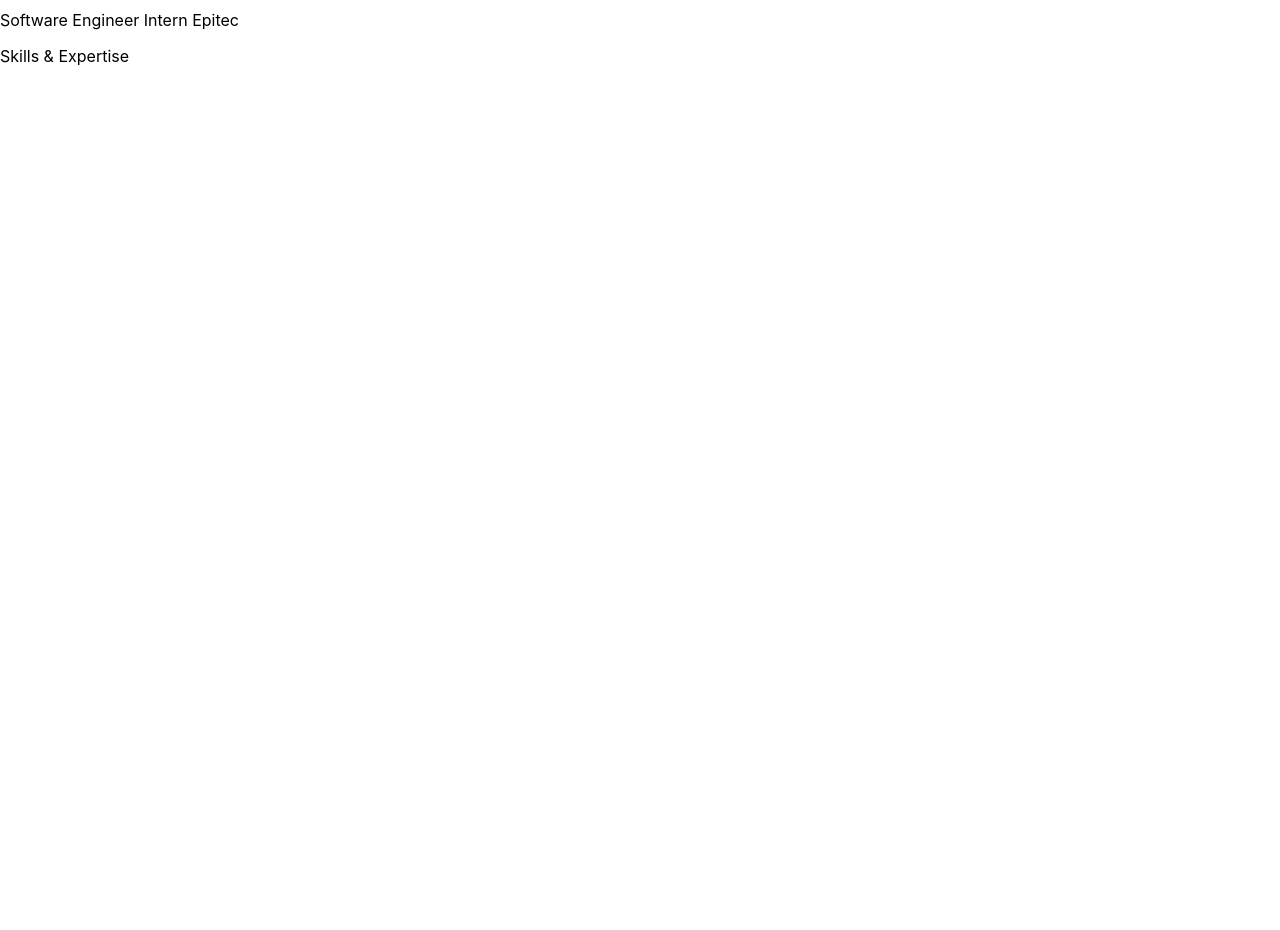
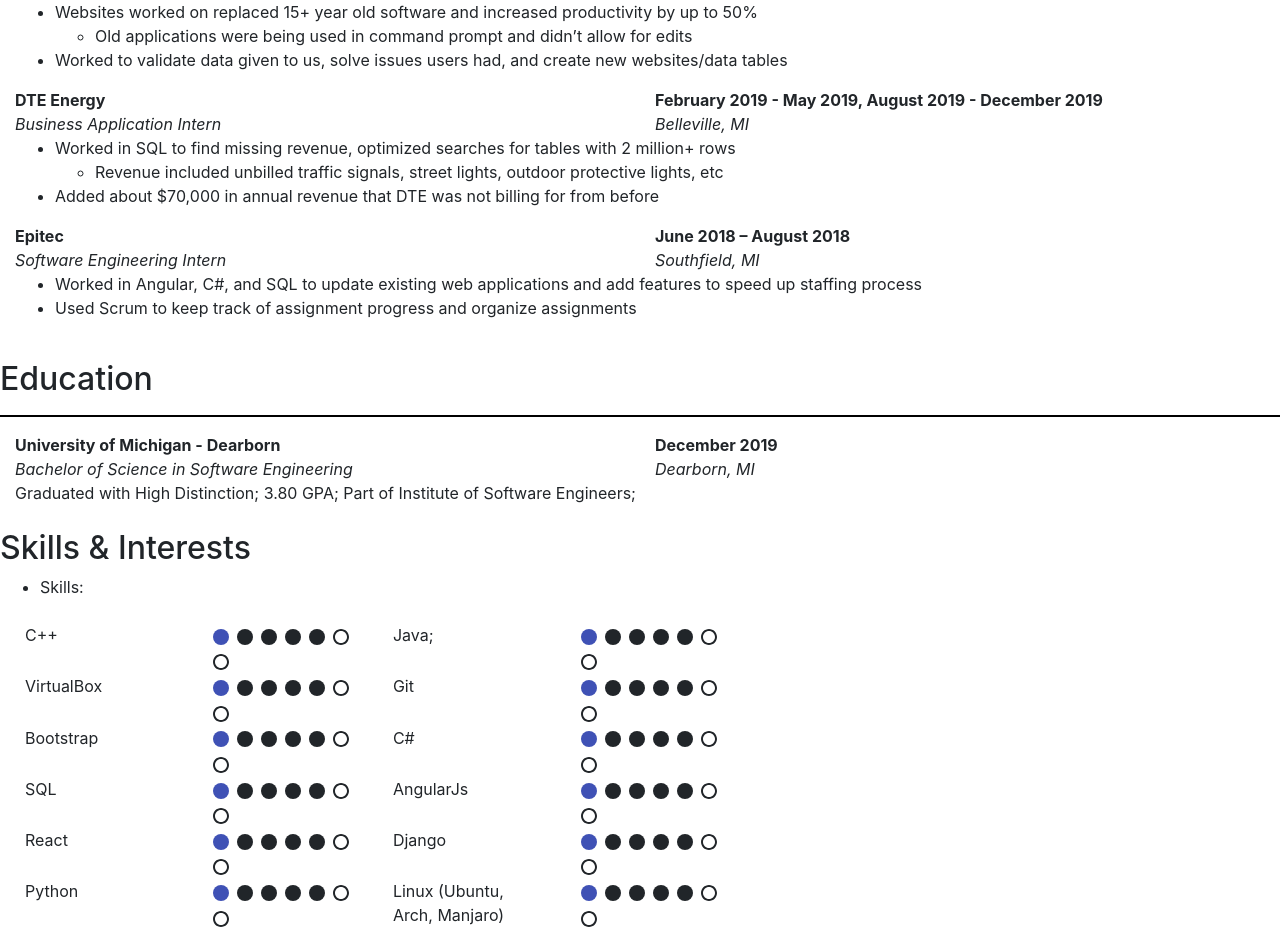
Before and after one commit to yjeafar/yjeafar.github.io, a React (Create React App) app in the folder website/: page /resume in a window 1280 px wide. Shown: the part 322-1252 px from the top of the page. Before the commit the page ends 800 px from the top, so only its background shows below. Built offline with nearby package versions, Linux system fonts and the light colour scheme.

Commit message:
added complete resume to portfolio

```diff
--- a/website/package.json
+++ b/website/package.json
@@ -8,8 +8,10 @@
     "@testing-library/jest-dom": "^4.2.4",
     "@testing-library/react": "^9.5.0",
     "@testing-library/user-event": "^7.2.1",
+    "bootstrap": "^4.5.2",
     "formik": "^2.1.4",
     "react": "^16.13.1",
+    "react-bootstrap": "^1.3.0",
     "react-dom": "^16.13.1",
     "react-hook-form": "^6.0.4",
     "react-redux": "^6.0.1",
--- a/website/src/css/resume.css
+++ b/website/src/css/resume.css
@@ -0,0 +1,17 @@
+.horizontalLine {
+    color: black;
+    background-color: black;
+    height: 1px;
+}
+
+.companyName {
+    font-weight: bold;
+}
+
+.positionName {
+    font-style: italic;
+}
+
+#downloadResume {
+    margin-left: 20%;
+}
--- a/website/src/js/header.js
+++ b/website/src/js/header.js
@@ -10,6 +10,7 @@
 import resumeIcon from '../media/resume-document.png'
 import { Link } from "react-router-dom";
 import '../css/header.css'
+import 'bootstrap/dist/css/bootstrap.min.css';
 import * as TabValue from '../enum';
 
 export default function Header() {
--- a/website/src/js/resume.js
+++ b/website/src/js/resume.js
@@ -1,6 +1,17 @@
 import React from 'react';
+import Button from '@material-ui/core/Button';
+import { Row, Container, Col } from 'react-bootstrap';
+import FiberManualRecordIcon from '@material-ui/icons/FiberManualRecord';
+import FiberManualRecordOutlinedIcon from '@material-ui/icons/FiberManualRecordOutlined';
+import '../css/resume.css';
+
+
 
 export default function Resume() {
+
+  function downloadPDF(){
+      return;
+  }
 
   return (
     <div className="Resume">
@@ -8,35 +19,316 @@
       Yasser Jeafar
         </div>
       <div>
+        <hr class='horizontalLine' />
         Personal Profile
       </div>
-        <span>
-          Highly motivated student seeking a full time software engineering position that has a good amount of
-          responsibility where one can make a strong contribution to the team.
-        </span>
+      <br />
       <div>
+        <h2>
+          Work Experience
+        </h2>
+        <hr class='horizontalLine' />
+        <Container fluid>
+          <Row className='companyName'>
+            <Col xs={6}>
+              Blue Cross Blue Shield of Michigan
+              </Col>
+            <Col xs={6}>
+              May 2019 - August 2019, January 2020 - Current
+              </Col>
+          </Row>
+          <Row className='positionName'>
+            <Col xs={12} md={6}>
+              Business Application Developer
+              </Col>
+            <Col xs={6} md={2}>
+              Detroit, MI
+              </Col>
+          </Row>
+          <ul>
+            <li>
+              Worked in Angular and C# to create/update/maintain multiple websites for the Underwriting team
+            </li>
+            <li>
+              Websites worked on replaced 15+ year old software and increased productivity by up to 50%
+              <ul>
+                <li>
+                  Old applications were being used in command prompt and didn’t allow for edits
+                </li>
+              </ul>
+            </li>
+            <li>
+              Worked to validate data given to us, solve issues users had, and create new websites/data tables
+            </li>
+          </ul>
+        </Container>
+        <Container fluid>
+          <Row className='companyName'>
+            <Col xs={6}>
+              DTE Energy
+              </Col>
+            <Col xs={6}>
+              February 2019 - May 2019, August 2019 - December 2019
+              </Col>
+          </Row>
+          <Row className='positionName'>
+            <Col xs={12} md={6}>
+              Business Application Intern
+              </Col>
+            <Col xs={6} md={2}>
+              Belleville, MI
+              </Col>
+          </Row>
+          <ul>
+            <li>
+              Worked in SQL to find missing revenue, optimized searches for tables with 2 million+ rows
+              <ul>
+                <li>
+                Revenue included unbilled traffic signals, street lights, outdoor protective lights, etc
+                </li>
+              </ul>
+            </li>
+            <li>
+            Added about $70,000 in annual revenue that DTE was not billing for from before
+            </li>
+          </ul>
+        </Container>
+        <Container fluid>
+          <Row className='companyName'>
+            <Col xs={6}>
+              Epitec
+              </Col>
+            <Col xs={6}>
+            June 2018 – August 2018
+              </Col>
+          </Row>
+          <Row className='positionName'>
+            <Col xs={12} md={6}>
+              Software Engineering Intern
+              </Col>
+            <Col xs={6} md={4}>
+              Southfield, MI
+              </Col>
+          </Row>
+          <ul>
+            <li>
+              Worked in Angular, C#, and SQL to update existing web applications and add features to speed up staffing process
+            </li>
+            <li>
+              Used Scrum to keep track of assignment progress and organize assignments
+            </li>
+          </ul>
+        </Container>
+      </div>
+
+      <br/>
+
+      <div>
+        <h2>
           Education
+        </h2>
+        <hr class='horizontalLine' />
+        <Container fluid>
+          <Row className='companyName'>
+            <Col xs={6}>
+              University of Michigan - Dearborn
+            </Col>
+            <Col xs={6}>
+              December 2019
+            </Col>
+          </Row>
+          <Row className='positionName'>
+            <Col xs={12} md={6}>
+              Bachelor of Science in Software Engineering
+              </Col>
+            <Col xs={6} md={4}>
+              Dearborn, MI
+              </Col>
+          </Row>
+          <div>
+          Graduated with High Distinction; 3.80 GPA; Part of Institute of Software Engineers;
           </div>
-        <p>
-          Bachelor of Science               Univeristy of Michigan Dearborn
-          Software Engineering              GPA: 3.80
-        </p>
+        </Container>
+      </div>
+      <br/>
       <div>
-          Work Experience
+        <h2>
+          Skills & Interests
+        </h2>
+        <ul>
+        <li>Skills:</li>
+        <br/>
+        <Row>
+          <div>
+            <Row>
+              <Col>
+                C++
+              </Col>
+              <Col>
+                <FiberManualRecordIcon color="primary"/>
+                <FiberManualRecordIcon/>
+                <FiberManualRecordIcon/>
+                <FiberManualRecordIcon/>
+                <FiberManualRecordIcon/>
+                <FiberManualRecordOutlinedIcon/>
+                <FiberManualRecordOutlinedIcon/>
+              </Col>
+              <Col>
+                Java;
+              </Col>
+              <Col>
+                <FiberManualRecordIcon color="primary"/>
+                <FiberManualRecordIcon/>
+                <FiberManualRecordIcon/>
+                <FiberManualRecordIcon/>
+                <FiberManualRecordIcon/>
+                <FiberManualRecordOutlinedIcon/>
+                <FiberManualRecordOutlinedIcon/>
+              </Col>
+            </Row>
+            <Row>
+              <Col>
+                VirtualBox
+              </Col>
+              <Col>
+                <FiberManualRecordIcon color="primary"/>
+                <FiberManualRecordIcon/>
+                <FiberManualRecordIcon/>
+                <FiberManualRecordIcon/>
+                <FiberManualRecordIcon/>
+                <FiberManualRecordOutlinedIcon/>
+                <FiberManualRecordOutlinedIcon/>
+              </Col>
+              <Col>
+                Git
+              </Col>
+              <Col>
+                <FiberManualRecordIcon color="primary"/>
+                <FiberManualRecordIcon/>
+                <FiberManualRecordIcon/>
+                <FiberManualRecordIcon/>
+                <FiberManualRecordIcon/>
+                <FiberManualRecordOutlinedIcon/>
+                <FiberManualRecordOutlinedIcon/>
+              </Col>
+            </Row>
+            <Row>
+              <Col>
+                 Bootstrap
+              </Col>
+              <Col>
+                <FiberManualRecordIcon color="primary"/>
+                <FiberManualRecordIcon/>
+                <FiberManualRecordIcon/>
+                <FiberManualRecordIcon/>
+                <FiberManualRecordIcon/>
+                <FiberManualRecordOutlinedIcon/>
+                <FiberManualRecordOutlinedIcon/>
+              </Col>
+              <Col>
+                C#
+              </Col>
+              <Col>
+                <FiberManualRecordIcon color="primary"/>
+                <FiberManualRecordIcon/>
+                <FiberManualRecordIcon/>
+                <FiberManualRecordIcon/>
+                <FiberManualRecordIcon/>
+                <FiberManualRecordOutlinedIcon/>
+                <FiberManualRecordOutlinedIcon/>
+              </Col>
+            </Row>
+            <Row>
+              <Col>
+                SQL
+              </Col>
+              <Col>
+                <FiberManualRecordIcon color="primary"/>
+                <FiberManualRecordIcon/>
+                <FiberManualRecordIcon/>
+                <FiberManualRecordIcon/>
+                <FiberManualRecordIcon/>
+                <FiberManualRecordOutlinedIcon/>
+                <FiberManualRecordOutlinedIcon/>
+              </Col>
+              <Col>
+              AngularJs
+              </Col>
+              <Col>
+                <FiberManualRecordIcon color="primary"/>
+                <FiberManualRecordIcon/>
+                <FiberManualRecordIcon/>
+                <FiberManualRecordIcon/>
+                <FiberManualRecordIcon/>
+                <FiberManualRecordOutlinedIcon/>
+                <FiberManualRecordOutlinedIcon/>
+              </Col>
+            </Row>
+            <Row>
+              <Col>
+                React
+              </Col>
+              <Col>
+                <FiberManualRecordIcon color="primary"/>
+                <FiberManualRecordIcon/>
+                <FiberManualRecordIcon/>
+                <FiberManualRecordIcon/>
+                <FiberManualRecordIcon/>
+                <FiberManualRecordOutlinedIcon/>
+                <FiberManualRecordOutlinedIcon/>
+              </Col>
+              <Col>
+                Django
+              </Col>
+              <Col>
+                <FiberManualRecordIcon color="primary"/>
+                <FiberManualRecordIcon/>
+                <FiberManualRecordIcon/>
+                <FiberManualRecordIcon/>
+                <FiberManualRecordIcon/>
+                <FiberManualRecordOutlinedIcon/>
+                <FiberManualRecordOutlinedIcon/>
+              </Col>
+            </Row>
+            <Row>
+              <Col>
+                Python
+              </Col>
+              <Col>
+                <FiberManualRecordIcon color="primary"/>
+                <FiberManualRecordIcon/>
+                <FiberManualRecordIcon/>
+                <FiberManualRecordIcon/>
+                <FiberManualRecordIcon/>
+                <FiberManualRecordOutlinedIcon/>
+                <FiberManualRecordOutlinedIcon/>
+              </Col>
+              <Col>
+                Linux (Ubuntu, Arch, Manjaro)
+              </Col>
+              <Col>
+                <FiberManualRecordIcon color="primary"/>
+                <FiberManualRecordIcon/>
+                <FiberManualRecordIcon/>
+                <FiberManualRecordIcon/>
+                <FiberManualRecordIcon/>
+                <FiberManualRecordOutlinedIcon/>
+                <FiberManualRecordOutlinedIcon/>
+              </Col>
+            </Row>
+
           </div>
-        <p>
-                                                    May 2019- August 2019, January 2020 - Current
-          Business Application Developer            Blue Cross Blue Shield of Michigan
-
-        </p>
-        <p>
-          Business Application Intern               DTE Energy
-        </p>
-        <p>
-          Software Engineer Intern                  Epitec
-        </p>
+          </Row>
+        <li>Interests: </li>
+        </ul>
+      </div>
       <div>
-          Skills & Expertise
+      <Button
+            id="downloadResume"
+            variant="contained"
+            color="primary"
+            onClick="downloadPDF()"
+            > Download Resume as PDF </Button>
       </div>
     </div>
   );
```
Also changed, not shown: 1 other file (tests, documents, lock files or other folders). Lines whose indentation alone changed are shown as unchanged.
